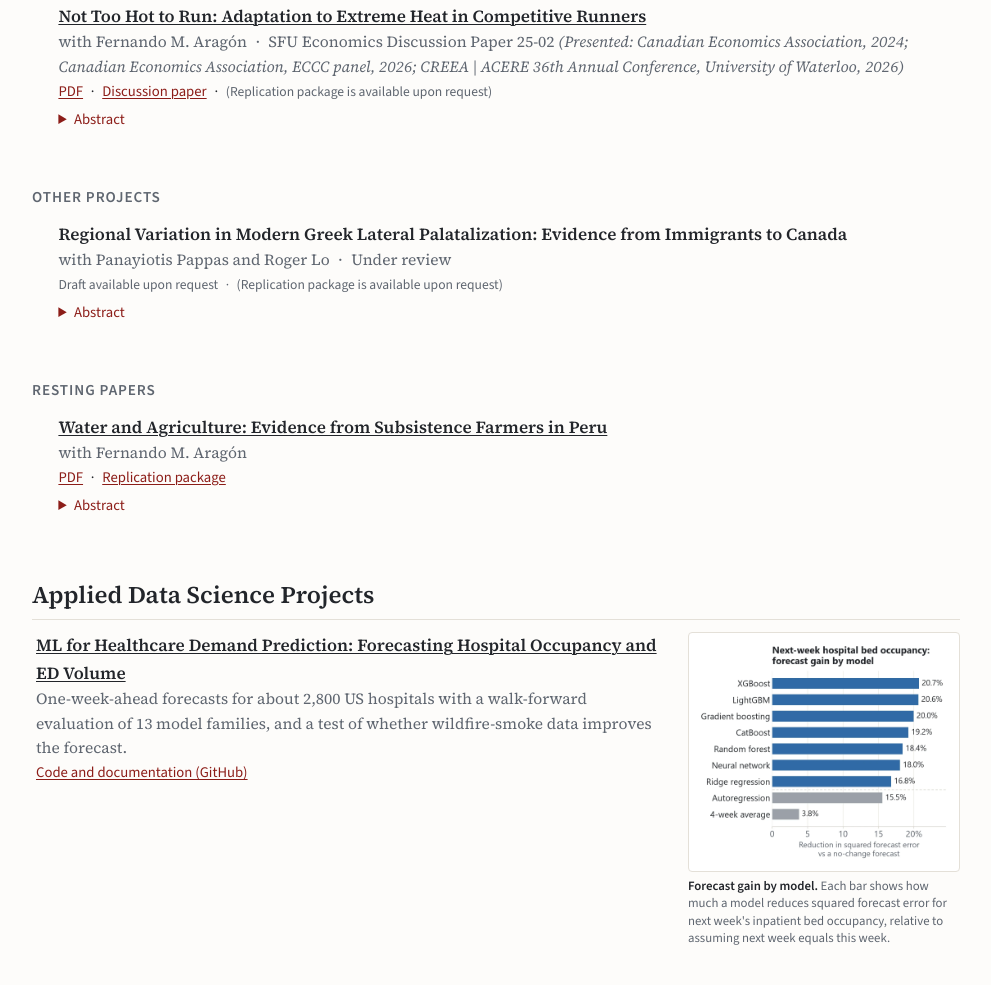
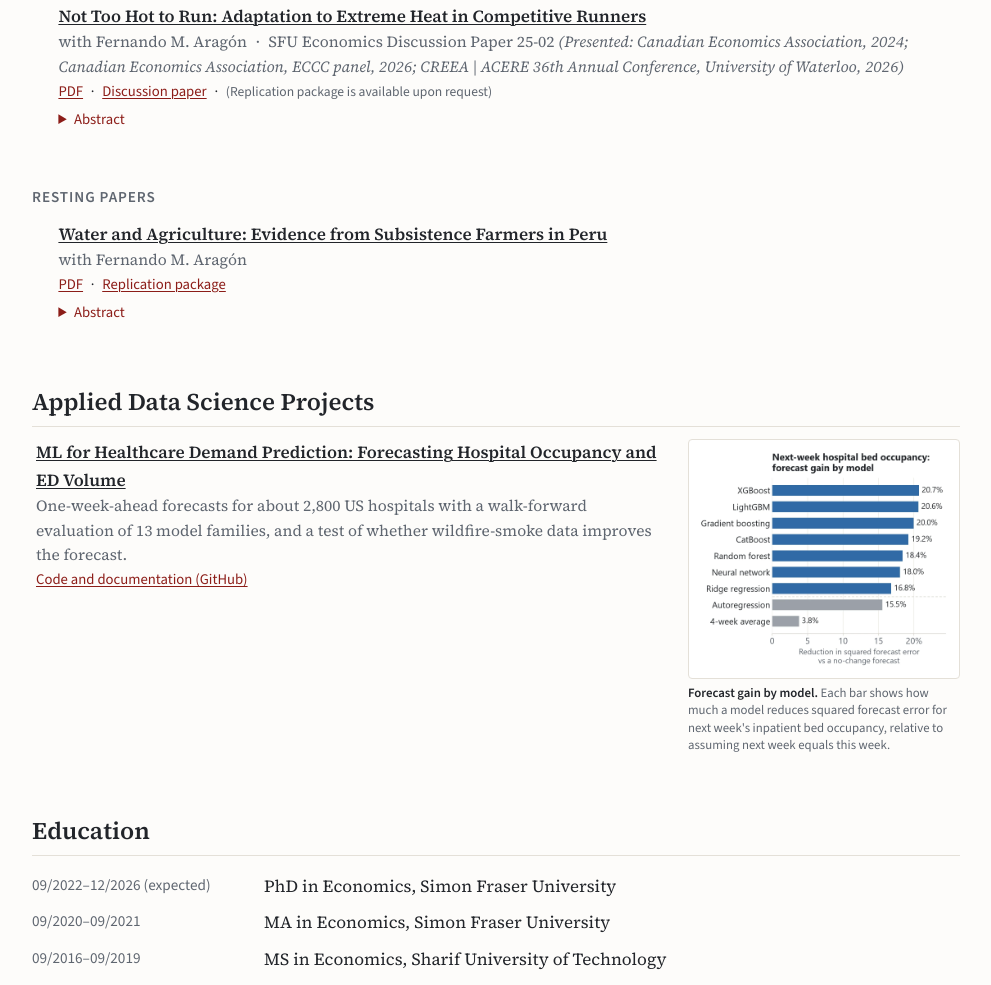
Before and after one commit to MahyarRezazadeh/MahyarRezazadeh.github.io, a plain HTML site: page index.html in a window 1280 px wide. Shown: the part 1776-2761 px from the top of the page, without its empty margins (144-1135 px from the left). Drawn offline with nearby package versions, Linux system fonts and the light colour scheme.

Commit message:
Remove Other Projects section

```diff
--- a/index.html
+++ b/index.html
@@ -129,23 +129,8 @@
         </li>
       </ol>
 
-      <h3>Other Projects</h3>
+      <h3>Resting Papers</h3>
       <ol class="papers" start="7">
-        <li class="paper">
-          <div class="paper-text">
-            <p class="title">Regional Variation in Modern Greek Lateral Palatalization: Evidence from Immigrants to Canada</p>
-            <p class="meta">with Panayiotis Pappas and Roger Lo <span class="dot">&middot;</span> Under review</p>
-            <p class="paper-links"><span class="size">Draft available upon request <span class="dot">&middot;</span> (Replication package is available upon request)</span></p>
-            <details>
-              <summary>Abstract</summary>
-              <p>This study introduces two tools for Greek dialectological research, the Immigrec Spoken Corpus and the Immigrec Data Annotation Pipeline, through examining lateral palatalization and its cross-dialectal distribution in Modern Greek. The corpus documents speech of Greeks who immigrated to Canada in the 1950s&ndash;60s, before palatal variants became stigmatized in Greece. Using force-aligned excerpts from 61 speakers across seven regions, we analyzed /l/ before /j, i, e, a, o, u/. Palatalization was quantified as the F2 &minus; F1 difference at token midpoint and modelled with Bayesian mixed-effects regression, including following segment, region, gender, and their interactions as predictors. Results show a strong segment-by-region interaction: /j/ and /i/ trigger similar palatalization effects in Central, Northern, and Thessalian varieties, but /i/ is a weaker trigger than /j/ elsewhere. Gender also interacts with region, as in some areas women appear to be leading the change away from the regional pattern, suggesting a sociolinguistic change from above. Overall, lateral palatalization varies systematically across dialects and seems to have acquired social meaning by the 1950s.</p>
-            </details>
-          </div>
-        </li>
-      </ol>
-
-      <h3>Resting Papers</h3>
-      <ol class="papers" start="8">
         <li class="paper">
           <div class="paper-text">
             <p class="title"><a href="papers/Aragon_Rezazadeh_Water_and_Agriculture_Peru.pdf">Water and Agriculture: Evidence from Subsistence Farmers in Peru</a></p>
```
